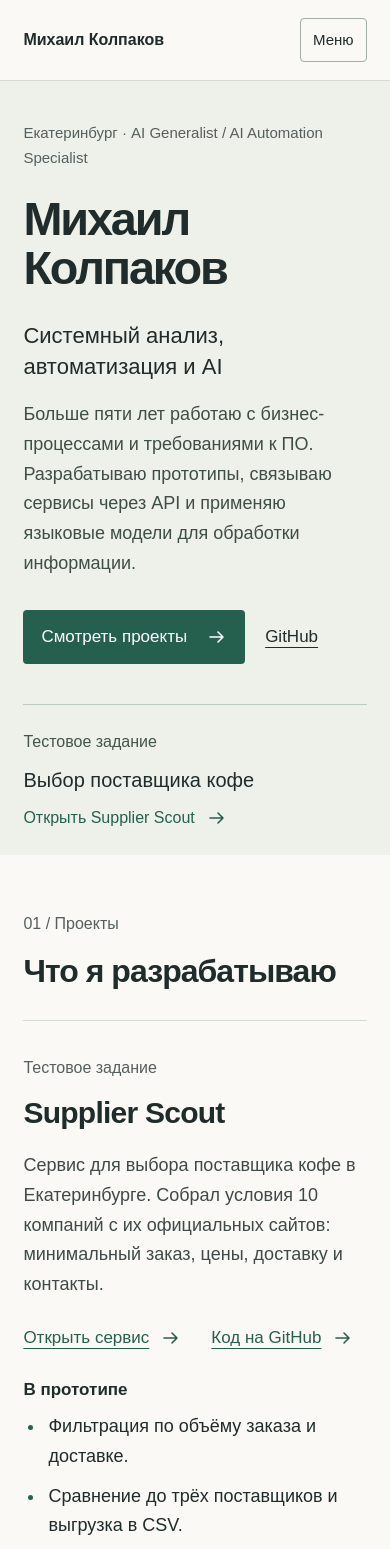
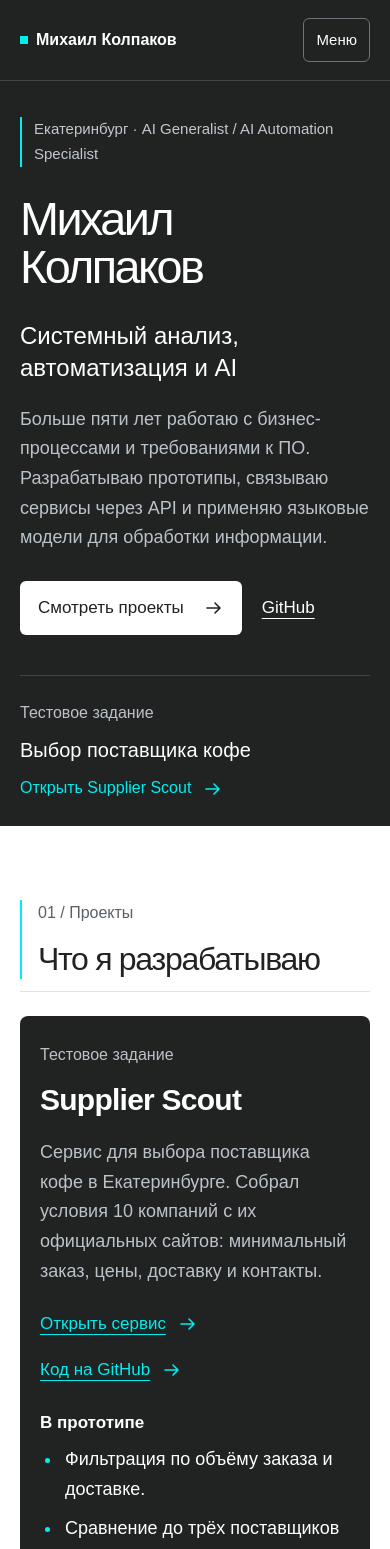
Before and after one commit to ANOWIZ/portfolio, a React (Vite) app: page / in a window 390 px wide. Shown: the top 1549 px of the page. Built offline with nearby package versions, Linux system fonts and the light colour scheme.

Commit message:
Redesign portfolio with Goulash-inspired graphite and cyan style

```diff
--- a/index.html
+++ b/index.html
@@ -3,7 +3,7 @@
   <head>
     <meta charset="UTF-8" />
     <meta name="viewport" content="width=device-width, initial-scale=1.0" />
-    <meta name="theme-color" content="#edf1e9" />
+    <meta name="theme-color" content="#212222" />
     <meta name="description" content="Михаил Колпаков. Системный анализ, автоматизация и AI: проекты, опыт работы и контакты." />
     <title>Михаил Колпаков — системный анализ и автоматизация</title>
   </head>
--- a/package.json
+++ b/package.json
@@ -10,7 +10,7 @@
     "test": "npm run build"
   },
   "dependencies": {
-    "@fontsource-variable/golos-text": "^5.3.0",
+    "@fontsource-variable/onest": "^5.3.1",
     "@vitejs/plugin-react": "latest",
     "react": "latest",
     "react-dom": "latest",
--- a/src/styles.css
+++ b/src/styles.css
@@ -1,17 +1,18 @@
-@import '@fontsource-variable/golos-text';
+@import '@fontsource-variable/onest';
 
 :root {
-  font-family: 'Golos Text Variable', Arial, sans-serif;
+  font-family: 'Onest Variable', Arial, sans-serif;
   font-size: 18px;
   line-height: 1.65;
-  color: #202b2b;
-  background: #faf9f5;
+  color: #202223;
+  background: #ffffff;
   font-synthesis: none;
-  --ink: #202b2b;
-  --muted: #555f5e;
-  --accent: #25604e;
-  --line: #d5dad4;
-  --gutter: clamp(20px, 6vw, 96px);
+  --ink: #202223;
+  --muted: #596167;
+  --accent: #008184;
+  --line: #dfe3e5;
+  --gutter: clamp(20px, 5vw, 80px);
+  --cyan: #00eef0;
 }
 * { box-sizing: border-box; }
 html { scroll-behavior: smooth; scroll-padding-top: 24px; }
@@ -19,69 +20,89 @@ body { margin: 0; min-width: 320px; }
 a { color: inherit; text-underline-offset: 5px; }
 button { font: inherit; cursor: pointer; }
 button, a { -webkit-tap-highlight-color: transparent; }
-:focus-visible { outline: 3px solid #a86620; outline-offset: 5px; }
+:focus-visible { outline: 3px solid #008184; outline-offset: 5px; }
 svg { width: 20px; height: 20px; flex-shrink: 0; fill: none; stroke: currentColor; stroke-width: 1.6; stroke-linecap: round; stroke-linejoin: round; }
 h1, h2, h3, h4, p { margin-top: 0; }
 h1, h2, h3, h4 { line-height: 1.2; }
-.site-header { min-height: 88px; padding: 18px var(--gutter); display: flex; align-items: center; gap: 40px; border-bottom: 1px solid var(--line); }
-.wordmark { font-weight: 600; text-decoration: none; margin-right: auto; }
+.site-header { min-height: 88px; padding: 18px var(--gutter); display: flex; align-items: center; gap: 40px; border-bottom: 1px solid #ffffff26; color: white; background: #212222; }
+.wordmark { font-weight: 600; text-decoration: none; margin-right: auto; display: flex; align-items: center; gap: 12px; }
+.wordmark::before { content: ''; width: 12px; height: 12px; background: var(--cyan); }
 .site-header nav { display: flex; gap: 28px; }
 .site-header nav a, .header-contact { font-size: 16px; text-decoration: none; }
-.site-header nav a:hover { text-decoration: underline; }
-.header-contact { display: flex; align-items: center; gap: 10px; color: var(--accent); }
+.site-header nav a { color: #c1c8ce; transition: color .2s; }
+.site-header nav a:hover { color: white; }
+.site-header :focus-visible, .hero :focus-visible, .contact :focus-visible { outline-color: var(--cyan); }
+.header-contact { display: flex; align-items: center; gap: 12px; padding: 9px 18px; color: var(--ink); background: white; border-radius: 6px; }
 .menu-button { display: none; }
-.hero { padding: clamp(48px, 7vw, 100px) var(--gutter) 0; background: #edf1e9; }
-.hero-content { max-width: 980px; animation: arrive .45s ease-out; }
+.hero { padding: clamp(48px, 5vw, 72px) var(--gutter) 0; background: #212222; color: white; }
+.hero-content { max-width: 1240px; margin: auto; display: grid; grid-template-columns: 1.1fr 1fr; gap: 0 64px; animation: arrive .6s ease-out; }
 .kicker, .section-mark, .project-label { font-size: 16px; color: var(--muted); margin-bottom: 24px; }
-.hero h1 { font-size: clamp(52px, 7.5vw, 104px); font-weight: 600; letter-spacing: -.045em; line-height: 1.05; margin: 0 0 28px; }
-.hero-role { font-size: clamp(22px, 2.6vw, 32px); line-height: 1.4; margin-bottom: 18px; font-weight: 500; }
-.hero-copy { max-width: 700px; font-size: 20px; line-height: 1.65; color: #3f4d47; margin-bottom: 32px; }
-.hero-actions { display: flex; align-items: center; gap: 28px; }
-.button-primary { display: inline-flex; align-items: center; gap: 20px; min-height: 54px; padding: 12px 24px; background: var(--accent); color: white; text-decoration: none; border-radius: 4px; font-size: 17px; font-weight: 500; transition: background .2s, transform .2s; }
-.button-primary:hover { background: #1b4c3d; transform: translateY(-2px); }
+.kicker { grid-column: 1 / -1; padding-left: 16px; border-left: 2px solid var(--cyan); color: #c1c8ce; margin-bottom: 40px; }
+.hero h1 { grid-column: 1; grid-row: 2 / span 3; font-size: clamp(60px, 7.4vw, 108px); font-weight: 500; letter-spacing: -.055em; line-height: 1.04; margin: 0; }
+.hero-role { grid-column: 2; font-size: clamp(24px, 2.3vw, 32px); line-height: 1.35; margin-bottom: 20px; font-weight: 450; }
+.hero-copy { grid-column: 2; max-width: 520px; font-size: 18px; line-height: 1.65; color: #bbc3ca; margin-bottom: 28px; }
+.hero-actions { grid-column: 2; display: flex; align-items: center; gap: 28px; }
+.button-primary { display: inline-flex; align-items: center; gap: 20px; min-height: 54px; padding: 12px 24px; background: white; color: var(--ink); text-decoration: none; border-radius: 6px; font-size: 17px; font-weight: 500; transition: background .2s, transform .2s; }
+.button-primary:hover { background: #00eef0; transform: translateY(-2px); }
 .text-link { font-size: 17px; }
-.featured-link { margin-top: 64px; padding: 24px 0; border-top: 1px solid #bdc9bf; display: flex; gap: 24px; align-items: baseline; text-decoration: none; }
-.featured-link > span { font-size: 16px; color: #43544a; }
+.featured-link { max-width: 1240px; margin: 64px auto 0; padding: 24px 0; border-top: 1px solid #ffffff26; display: flex; gap: 24px; align-items: baseline; text-decoration: none; }
+.featured-link > span { font-size: 16px; color: #bbc3ca; }
 .featured-link strong { font-size: 20px; font-weight: 500; }
-.featured-link > span:last-child { display: inline-flex; align-items: center; gap: 12px; margin-left: auto; color: var(--accent); }
+.featured-link > span:last-child { display: inline-flex; align-items: center; gap: 12px; margin-left: auto; color: var(--cyan); }
 .featured-link:hover strong { text-decoration: underline; text-underline-offset: 5px; }
 .section { padding: 88px var(--gutter); }
-.section-heading { margin-bottom: 44px; }
+.section > * { max-width: 1240px; margin-left: auto; margin-right: auto; }
+.section-heading { margin-bottom: 44px; padding-left: 22px; border-left: 2px solid var(--cyan); }
 .section-mark { margin-bottom: 14px; }
-h2 { margin-bottom: 0; font-size: clamp(32px, 3.4vw, 48px); font-weight: 550; letter-spacing: -.03em; }
+h2 { margin-bottom: 0; font-size: clamp(32px, 3.4vw, 48px); font-weight: 450; letter-spacing: -.04em; }
 .projects { border-top: 1px solid var(--line); }
 .project { display: grid; grid-template-columns: 1.2fr 1fr; gap: clamp(36px, 7vw, 110px); padding: 48px 0; border-bottom: 1px solid var(--line); }
 .project-label { margin-bottom: 14px; }
 .project h3 { font-size: 34px; font-weight: 550; letter-spacing: -.025em; margin-bottom: 20px; }
-.project-description { max-width: 620px; color: #3e4948; margin-bottom: 24px; }
+.project-description { max-width: 620px; color: #4c5358; margin-bottom: 24px; }
 .project-links { display: flex; flex-wrap: wrap; gap: 18px 30px; }
-.project-links a { display: inline-flex; align-items: center; gap: 12px; font-size: 17px; color: var(--accent); }
+.project-links a { display: inline-flex; align-items: center; gap: 12px; font-size: 17px; color: var(--ink); }
+.featured-link svg, .project-links svg, .contact-links svg { transition: transform .2s; }
+.featured-link:hover svg, .project-links a:hover svg, .contact-links a:hover svg { transform: translateX(5px); }
+.project:first-child { padding: 40px; background: #212222; color: white; border: 0; border-radius: 8px; margin: 24px 0 0; }
+.project:first-child .project-description, .project:first-child .project-label, .project:first-child .stack { color: #bbc3ca; }
+.project:first-child .project-links a, .project:first-child li::marker { color: var(--cyan); }
+.project:first-child :focus-visible { outline-color: var(--cyan); }
 .project-details { padding-top: 42px; }
 .project-details h4 { font-size: 17px; font-weight: 600; margin-bottom: 12px; }
 .project-details ul { margin: 0; padding-left: 22px; }
 .project-details li { padding-left: 3px; margin: 0 0 10px; }
 .project-details li::marker { color: var(--accent); }
 .stack { font-size: 15px; color: var(--muted); margin: 24px 0 0; }
-.experience { background: #f0f0eb; }
+.experience { background: #f3f5f5; }
 .timeline { border-top: 1px solid var(--line); }
 .timeline article { display: grid; grid-template-columns: minmax(180px, .45fr) 1fr; gap: 32px; padding: 32px 0; border-bottom: 1px solid var(--line); }
 .timeline time { font-size: 17px; color: var(--muted); }
 .timeline h3 { font-size: 25px; font-weight: 550; margin-bottom: 10px; }
-.timeline p { max-width: 720px; margin: 0; color: #3e4948; }
+.timeline p { max-width: 720px; margin: 0; color: #4c5358; }
 .timeline .company { font-size: 17px; color: var(--muted); margin-bottom: 16px; }
-.approach-track { display: grid; grid-template-columns: repeat(3, 1fr); list-style: none; padding: 0; margin: 0; gap: 36px; counter-reset: step; }
+.approach-track { display: grid; grid-template-columns: repeat(3, 1fr); list-style: none; padding: 0; margin-top: 0; margin-bottom: 0; gap: 36px; counter-reset: step; }
 .approach-track li { counter-increment: step; border-top: 1px solid var(--line); padding-top: 20px; }
-.approach-track li::before { content: '0' counter(step); color: var(--accent); font-size: 17px; }
+.approach-track li::before { content: '0' counter(step); color: var(--accent); font-size: 28px; }
 .approach-track h3 { font-size: 24px; font-weight: 550; margin: 22px 0 16px; }
 .approach-track p { color: var(--muted); margin: 0; }
-.contact { background: #203c32; color: #f8faf5; padding-bottom: 32px; }
-.contact .section-mark { color: #c3d3c7; }
+.contact { background: #212222; color: #ffffff; padding-bottom: 32px; }
+.contact .section-mark { color: #bbc3ca; }
 .contact h2 { font-size: clamp(40px, 5vw, 68px); margin-bottom: 40px; }
 .contact-links { display: flex; flex-wrap: wrap; gap: 24px 48px; }
 .contact-links a { display: flex; align-items: center; gap: 14px; font-size: 19px; }
-.footer-line { display: flex; flex-wrap: wrap; justify-content: space-between; gap: 12px; border-top: 1px solid #536b60; padding-top: 24px; margin-top: 72px; font-size: 15px; color: #c3d3c7; }
+.footer-line { display: flex; flex-wrap: wrap; justify-content: space-between; gap: 12px; border-top: 1px solid #ffffff26; padding-top: 24px; margin-top: 72px; font-size: 15px; color: #bbc3ca; }
 @keyframes arrive { from { opacity: 0; transform: translateY(12px); } to { opacity: 1; transform: none; } }
+@supports (animation-timeline: view()) {
+  .section-heading { animation: section-in linear both; animation-timeline: view(); animation-range: entry 0% entry 100%; }
+  @keyframes section-in { from { transform: translateY(18px); } to { transform: translateY(0); } }
+}
 @media (max-width: 980px) {
+  .hero-content { grid-template-columns: 1fr; }
+  .hero h1 { grid-column: 1; grid-row: auto; margin-bottom: 28px; }
+  .hero-role, .hero-copy, .hero-actions { grid-column: 1; }
+  .hero-copy { max-width: 660px; }
+  .project:first-child { padding: 28px; gap: 32px; }
   .header-contact { display: none; }
   .featured-link { flex-wrap: wrap; gap: 8px 20px; }
   .featured-link > span:last-child { margin-left: 0; }
@@ -90,21 +111,23 @@ h2 { margin-bottom: 0; font-size: clamp(32px, 3.4vw, 48px); font-weight: 550; le
 }
 @media (max-width: 680px) {
   .site-header { min-height: 72px; gap: 16px; position: relative; }
-  .wordmark { font-size: 16px; }
-  .menu-button { display: block; font-size: 15px; min-height: 44px; padding: 8px 12px; border: 1px solid #a2afa5; border-radius: 4px; color: var(--ink); background: transparent; }
-  .site-header nav { display: none; position: absolute; z-index: 10; top: 100%; left: 0; right: 0; background: #faf9f5; padding: 20px; border-bottom: 1px solid var(--line); }
+  .wordmark { font-size: 16px; gap: 8px; }
+  .wordmark::before { width: 8px; height: 8px; }
+  .menu-button { display: block; font-size: 15px; min-height: 44px; padding: 8px 12px; border: 1px solid #6c7378; border-radius: 6px; color: white; background: transparent; }
+  .site-header nav { display: none; position: absolute; z-index: 10; top: 100%; left: 0; right: 0; background: #212222; padding: 20px; border-bottom: 1px solid var(--line); }
   .site-header nav.open { display: flex; flex-direction: column; gap: 12px; }
   .site-header nav a { padding: 8px 0; }
-  .hero { padding-top: 40px; }
-  .kicker { font-size: 15px; max-width: 330px; }
+  .hero { padding-top: 36px; }
+  .kicker { font-size: 15px; max-width: 330px; margin-bottom: 28px; padding-left: 12px; }
   .hero h1 { font-size: clamp(46px, 12vw, 72px); }
   .hero-copy { font-size: 18px; }
   .hero-actions { gap: 20px; flex-wrap: wrap; }
   .button-primary { padding: 12px 18px; }
   .featured-link { margin-top: 40px; display: grid; gap: 8px; }
   .section { padding-top: 56px; padding-bottom: 56px; }
-  .section-heading { margin-bottom: 30px; }
-  .project { grid-template-columns: 1fr; gap: 28px; padding: 34px 0; }
+  .section-heading { margin-bottom: 30px; padding-left: 16px; }
+  .project, .project:first-child { grid-template-columns: 1fr; gap: 28px; padding: 34px 0; }
+  .project:first-child { padding: 26px 20px; }
   .project-details { padding-top: 0; }
   .project h3 { font-size: 30px; }
   .timeline article { grid-template-columns: 1fr; gap: 12px; }
```
Also changed, not shown: 2 other files (tests, documents, lock files or other folders).
